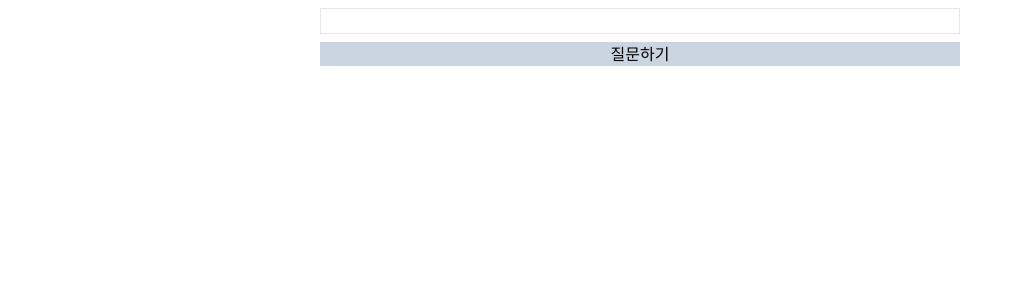
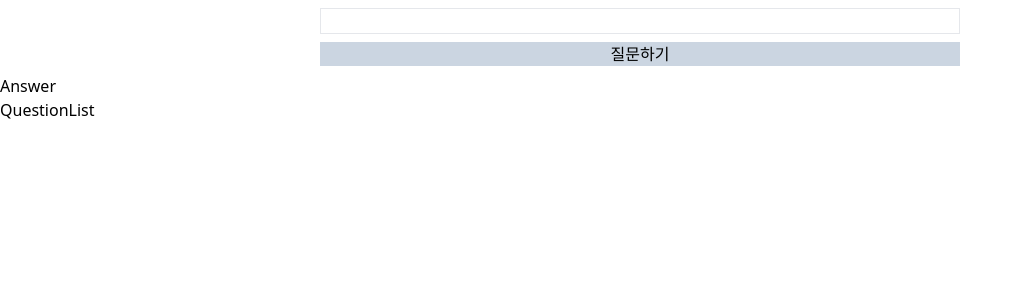
Before and after one commit to 938938/QnANow, a Next.js app: page / in a window 1280 px wide. Shown: the top 300 px of the page, without its empty margins (0-1023 px from the left). Built offline with nearby package versions, Linux system fonts and the light colour scheme.

Commit message:
[FEAT] 답변 영역 생성

```diff
--- a/src/app/page.tsx
+++ b/src/app/page.tsx
@@ -1,9 +1,13 @@
+import Answer from '@/components/Answer';
 import AskInput from '@/components/AskInput';
+import QuestionList from '@/components/QuestionList';
 
 export default function Home() {
   return (
     <div>
       <AskInput />
+      <Answer />
+      <QuestionList />
     </div>
   );
 }
--- /dev/null
+++ b/src/components/Answer.tsx
@@ -0,0 +1,7 @@
+const Answer = () => {
+  return (
+    <div>Answer</div>
+  )
+}
+
+export default Answer
--- /dev/null
+++ b/src/components/QuestionList.tsx
@@ -0,0 +1,7 @@
+const QuestionList = () => {
+  return (
+    <div>QuestionList</div>
+  )
+}
+
+export default QuestionList
```
